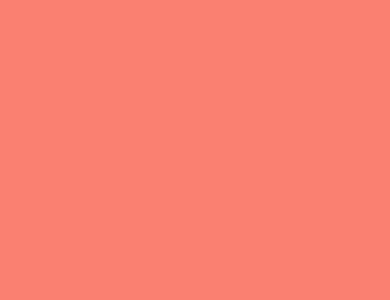
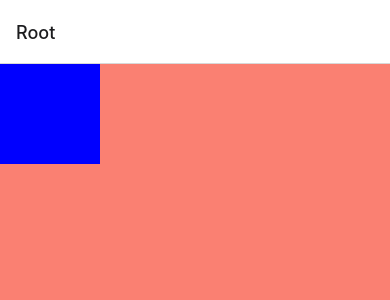
Before and after one commit to Kesmek/test, a React Native app: screen / in a window 390 px wide. Shown: the top 300 px of the page. Built offline with nearby package versions, Linux system fonts and the light colour scheme.

Commit message:
feat: Demo PreventBack Hook Bug

```diff
--- a/App.tsx
+++ b/App.tsx
@@ -1,26 +1,93 @@
-/**
- * Sample React Native App
- * https://github.com/facebook/react-native
- *
- * Generated with the TypeScript template
- * https://github.com/react-native-community/react-native-template-typescript
- *
- * @format
- */
+import { Alert, StyleSheet, View } from "react-native";
+import {
+  GestureHandlerRootView,
+  RectButton,
+  TextInput,
+} from "react-native-gesture-handler";
+import { SafeAreaProvider } from "react-native-safe-area-context";
+import { NavigationContainer } from "@react-navigation/native";
+import {
+  createNativeStackNavigator,
+  NativeStackScreenProps,
+} from "@react-navigation/native-stack";
+import { UNSTABLE_usePreventRemove as usePreventRemove } from "@react-navigation/native";
+import { useState } from "react";
 
-import { StyleSheet, View } from "react-native";
-import { GestureHandlerRootView } from "react-native-gesture-handler";
-import { SafeAreaProvider } from "react-native-safe-area-context";
+const { Navigator, Screen } = createNativeStackNavigator<RootStackParamList>();
 
 const App = () => {
   return (
     <SafeAreaProvider>
       <GestureHandlerRootView style={styles.flex}>
-        <View style={styles.root} />
+        <NavigationContainer>
+          <Navigator>
+            <Screen name={"Root"} component={Root} />
+            <Screen name={"Prevent Back"} component={PreventScreen} />
+          </Navigator>
+        </NavigationContainer>
       </GestureHandlerRootView>
     </SafeAreaProvider>
   );
 };
+
+interface RootScreenProps extends RootNavigationProps {}
+
+const Root = ({ navigation }: RootScreenProps) => {
+  return (
+    <View style={styles.root}>
+      <RectButton
+        style={{ width: 100, height: 100, backgroundColor: "blue" }}
+        onPress={() => navigation.navigate("Prevent Back")}
+      />
+    </View>
+  );
+};
+
+interface PreventScreenProps extends PreventBackNavigationProps {}
+
+const PreventScreen = ({ navigation }: PreventScreenProps) => {
+  const [text, setText] = useState("");
+  const hasUnsavedChanges = Boolean(text);
+
+  usePreventRemove(hasUnsavedChanges, ({ data }) => {
+    Alert.alert(
+      "Discard changes?",
+      "You have unsaved changes. Discard them and leave the screen?",
+      [
+        {
+          text: "Don't leave",
+          style: "cancel",
+          onPress: () => {},
+        },
+        {
+          text: "Discard",
+          style: "destructive",
+          onPress: () => navigation.dispatch(data.action),
+        },
+      ],
+    );
+  });
+
+  return (
+    <TextInput
+      value={text}
+      placeholder="Type something…"
+      onChangeText={setText}
+    />
+  );
+};
+
+type RootStackParamList = {
+  Root: undefined;
+  "Prevent Back": undefined;
+};
+
+type RootNavigationProps = NativeStackScreenProps<RootStackParamList, "Root">;
+
+type PreventBackNavigationProps = NativeStackScreenProps<
+  RootStackParamList,
+  "Prevent Back"
+>;
 
 const styles = StyleSheet.create({
   flex: {
--- a/package.json
+++ b/package.json
@@ -10,11 +10,14 @@
     "lint": "eslint . --ext .js,.jsx,.ts,.tsx"
   },
   "dependencies": {
+    "@react-navigation/native": "^6.0.13",
+    "@react-navigation/native-stack": "^6.9.1",
     "react": "18.2.0",
     "react-native": "0.70.6",
     "react-native-gesture-handler": "^2.8.0",
     "react-native-reanimated": "^2.13.0",
-    "react-native-safe-area-context": "^4.4.1"
+    "react-native-safe-area-context": "^4.4.1",
+    "react-native-screens": "^3.18.2"
   },
   "devDependencies": {
     "@babel/core": "^7.20.2",
```
Also changed, not shown: 2 other files (tests, documents, lock files or other folders).
